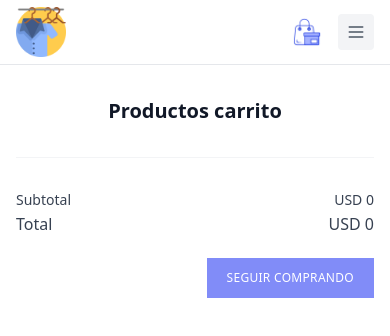
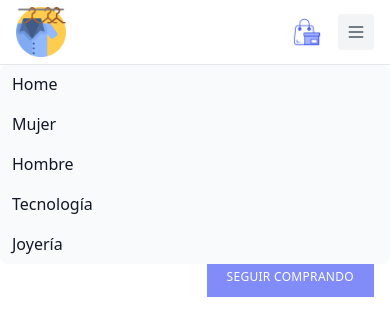
Before and after one commit to Jhoancanchila/outlet-store, a React (Create React App) app: page /cart in a window 390 px wide. Both pictures are taken after a click on the button 356 px from the left and 32 px from the top of the page. Shown: the top 336 px of the page. Built offline with nearby package versions, Linux system fonts and the light colour scheme.

Commit message:
menu(Header):implement menu movile

```diff
--- a/src/components/Header.jsx
+++ b/src/components/Header.jsx
@@ -7,17 +7,31 @@ import { useSelector } from "react-redux";
 
 export const Header = () => {
 
+  const menuSelectedStorage = localStorage.getItem("selection");
+
   const product = useSelector(state => state.productsCart);
   const quantityProductsCart = cartQuantity();
-  const [ quantityProducts,setQuantityProducts] = useState(0);
+  const [ quantityProducts,setQuantityProducts ] = useState(0);
+  const [ isOpenMenu,setIsOpenMenu ] = useState(false);
+  const [ itemSelected,setItemSelected ] = useState(menuSelectedStorage ?? '');
 
   useEffect(() => {
     setQuantityProducts(quantityProductsCart);
   // eslint-disable-next-line react-hooks/exhaustive-deps
   },[product])
 
+  const handleHiddenMenu = (selection) => {
+    setIsOpenMenu(false);
+    setItemSelected(selection);
+  };
+
+   useEffect(() => {
+    localStorage.setItem("selection",itemSelected);
+   },[itemSelected]);
+
   return (
-    <header className="bg-white border-b border-gray-200 border-solid ">
+    <>
+      <header className="bg-white w-full border-b border-gray-200 border-solid fixed z-20">
         <div className="mx-auto max-w-screen-xl px-4 sm:px-6 lg:px-8">
           <div className="flex h-16 items-center justify-between">
             <div className="md:flex md:items-center md:gap-12">
@@ -31,9 +45,8 @@ export const Header = () => {
               <nav aria-label="Global">
                 <ul className="flex items-center gap-6 text-sm">
                   <li>
-                  <Link className="text-gray-500 transition hover:text-gray-500/75" to="/mujer">Mujer</Link>
+                    <Link  className="text-gray-500 transition hover:text-gray-500/75" to="/mujer">Mujer</Link>
                   </li>
-
                   <li>
                   <Link className="text-gray-500 transition hover:text-gray-500/75" to="/hombre">Hombre</Link>
                   </li>
@@ -60,7 +73,7 @@ export const Header = () => {
               </div>
 
               <div className="block md:hidden">
-              <button className="rounded bg-gray-100 p-2 text-gray-600 transition hover:text-gray-600/75">
+                <button onClick={() => setIsOpenMenu(!isOpenMenu)} className="rounded bg-gray-100 p-2 text-gray-600 transition hover:text-gray-600/75">
                   <svg
                     xmlns="http://www.w3.org/2000/svg"
                     className="h-5 w-5"
@@ -77,5 +90,28 @@ export const Header = () => {
           </div>
         </div>
       </header>
+      {
+        isOpenMenu &&
+        <div className="w-full z-10 fixed top-12">
+          <ul className="flex flex-col font-medium mt-4 rounded-lg bg-gray-50 dark:bg-gray-800 dark:border-gray-700">
+            <li onClick={() => handleHiddenMenu("HOME")}>
+              <Link to="/" className={`${itemSelected === "HOME" ? 'bg-indigo-600 text-white' : 'text-gray-900 hover:bg-gray-100'} block py-2 px-3  rounded dark:bg-blue-600`} aria-current="page">Home</Link>
+            </li>
+            <li onClick={() => handleHiddenMenu("WOMEN")}>
+              <Link to="/mujer" className={`${itemSelected === "WOMEN" ? 'bg-indigo-600 text-white' : 'text-gray-900 hover:bg-gray-100'} block py-2 px-3  rounded dark:bg-blue-600`}>Mujer</Link>
+            </li>
+            <li onClick={() => handleHiddenMenu("MEN")}>
+              <Link to="/hombre" className={`${itemSelected === "MEN" ? 'bg-indigo-600 text-white' : 'text-gray-900 hover:bg-gray-100'} block py-2 px-3  rounded dark:bg-blue-600`}>Hombre</Link>
+            </li>
+            <li onClick={() => handleHiddenMenu("TECNOLOGY")}>
+              <Link to="/tecnología" className={`${itemSelected === "TECNOLOGY" ? 'bg-indigo-600 text-white' : 'text-gray-900 hover:bg-gray-100'} block py-2 px-3  rounded dark:bg-blue-600`}>Tecnología</Link>
+            </li>
+            <li onClick={() => handleHiddenMenu("JEWELRY")}>
+              <Link to="/joyería" className={`${itemSelected === "JEWELRY" ? 'bg-indigo-600 text-white' : 'text-gray-900 hover:bg-gray-100'} block py-2 px-3  rounded dark:bg-blue-600`}>Joyería</Link>
+            </li>
+          </ul>
+        </div>
+      }
+    </>
   )
 }
--- a/src/components/Layout.jsx
+++ b/src/components/Layout.jsx
@@ -5,9 +5,11 @@ const Layout = ({children}) => {
   return (
     <Fragment>
       <Header/>
-      {
-        children
-      }
+        <div className='pt-16'>
+          {
+            children
+          }
+        </div>
     </Fragment>
   )
 }
--- a/src/components/Modal.jsx
+++ b/src/components/Modal.jsx
@@ -3,7 +3,7 @@ import { createPortal } from 'react-dom';
 const Modal = ({isOpen,onClose,children}) => {
   if(!isOpen) return;
   return createPortal(
-    <div className='w-full h-full bg-gray-500 backdrop-filter bg-opacity-30 fixed top-0 left-0 right-0 bottom-0 flex items-center justify-center z-10'>
+    <div className='w-full h-full bg-gray-500 backdrop-filter bg-opacity-30 fixed top-0 left-0 right-0 bottom-0 flex items-center justify-center z-30'>
       <div className='absolute bg-white px-4 py-4 rounded-3xl min-w-[60%]'>
         {children}
       </div>
```
Lines whose indentation alone changed are shown as unchanged.
